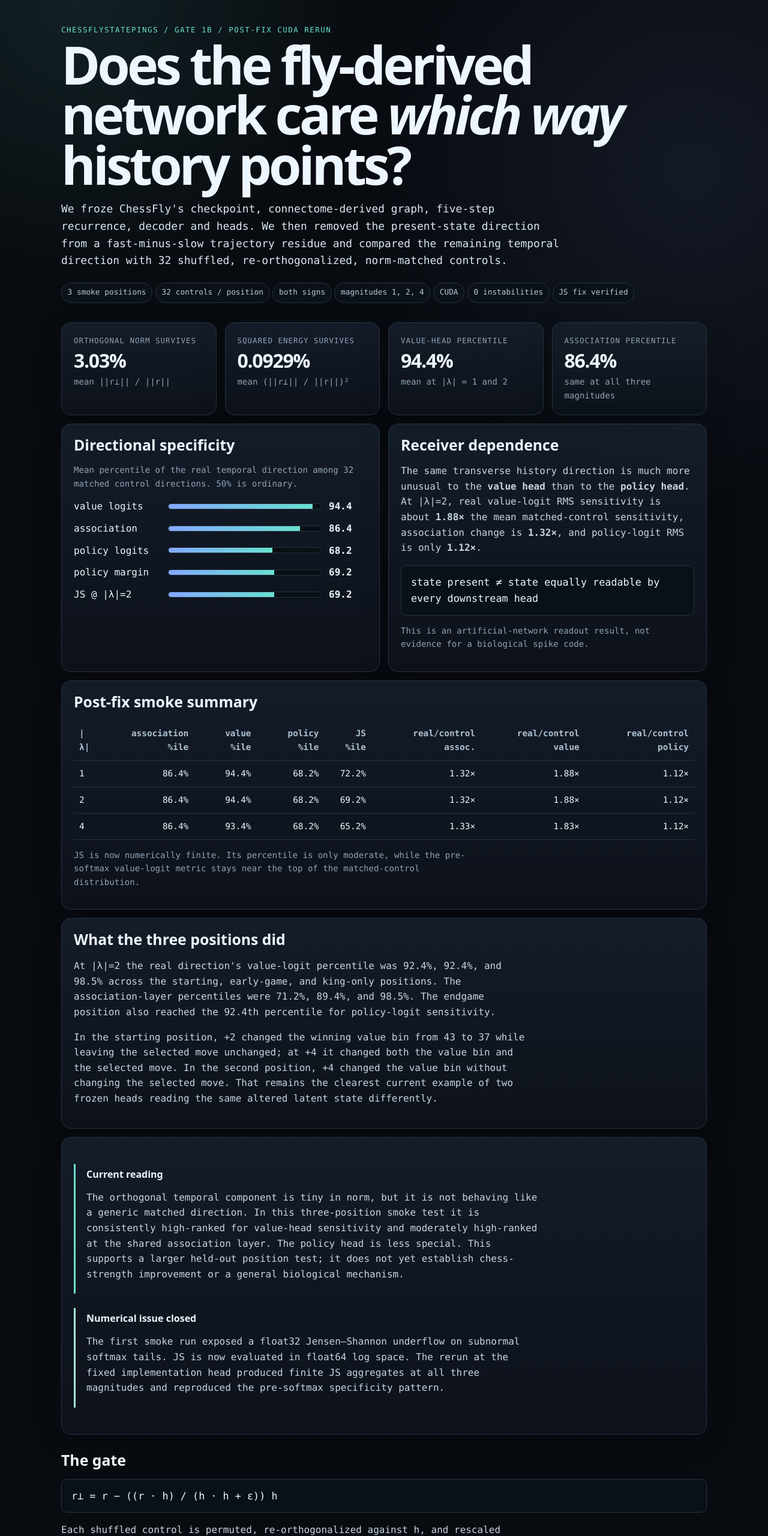
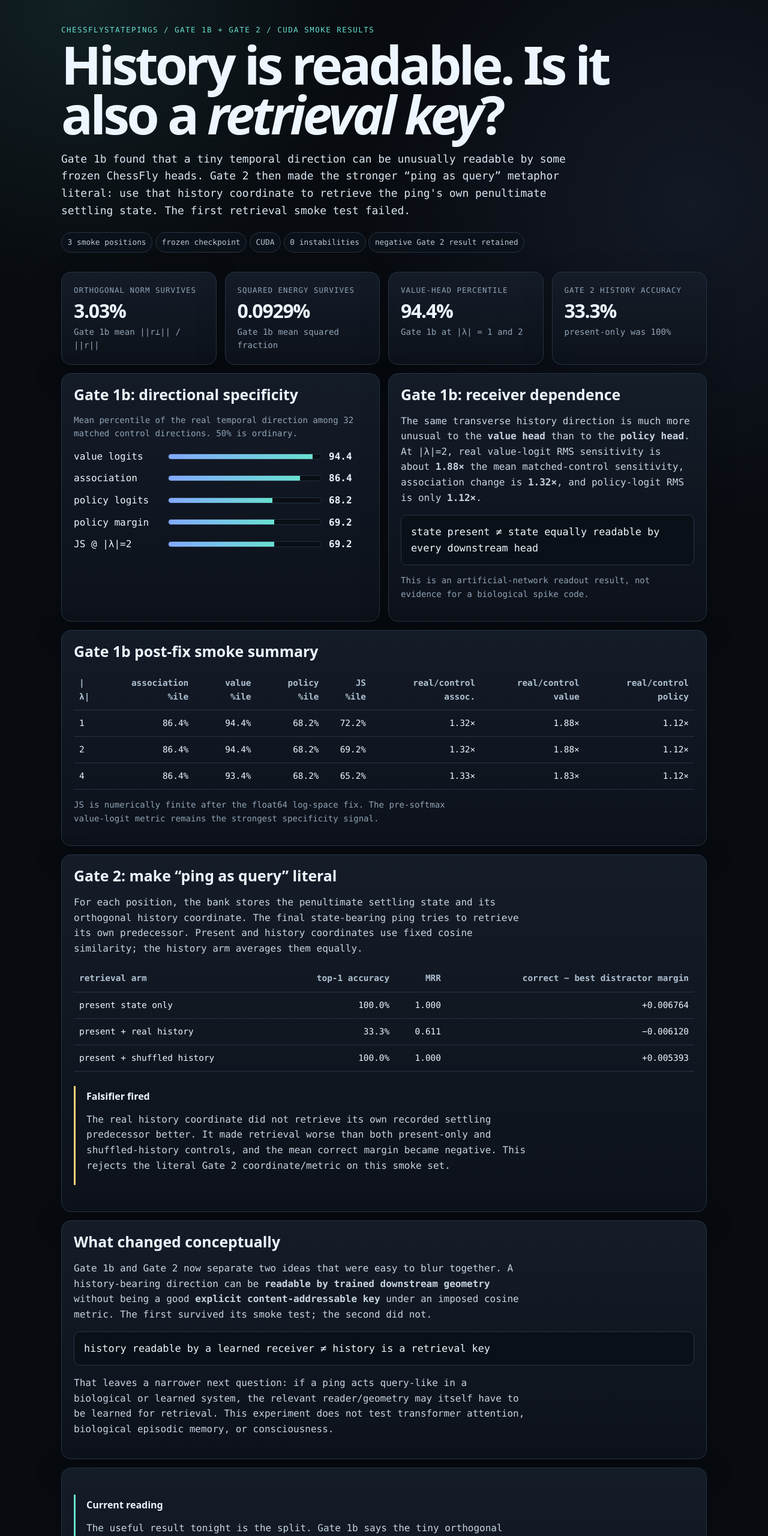
Before and after one commit to anttiluode/ChessFlyStatePings, a plain HTML site: page site/index.html in a window 1280 px wide. Shown: the top 2560 px of the page at 60% size. Drawn offline with Linux system fonts and the light colour scheme.

Commit message:
Add negative query-memory result to results site

```diff
--- a/site/index.html
+++ b/site/index.html
@@ -3,8 +3,8 @@
 <head>
   <meta charset="utf-8">
   <meta name="viewport" content="width=device-width,initial-scale=1">
-  <meta name="description" content="ChessFlyStatePings: directional history readout results on the frozen ChessFly model.">
-  <title>ChessFlyStatePings — Gate 1b results</title>
+  <meta name="description" content="ChessFlyStatePings: directional history readout and explicit query-memory results on the frozen ChessFly model.">
+  <title>ChessFlyStatePings — Gate 1b + Gate 2 results</title>
   <style>
     :root{color-scheme:dark;--bg:#080b10;--panel:#111821;--ink:#edf6ff;--muted:#91a4b7;--line:#263446;--accent:#68e0cf;--accent2:#84a9ff;--good:#a7f3d0;--warn:#ffd27a}
     *{box-sizing:border-box}html{scroll-behavior:smooth}
@@ -16,25 +16,25 @@
     .metric{grid-column:span 3}.half{grid-column:span 6}.wide{grid-column:span 12}.big{font:750 2rem/1 system-ui,sans-serif;letter-spacing:-.04em;margin:.5rem 0}.label{color:var(--muted);font-size:.78rem;text-transform:uppercase;letter-spacing:.08em}.note{color:var(--muted);font-size:.88rem}
     .barrow{display:grid;grid-template-columns:145px 1fr 64px;gap:12px;align-items:center;margin:11px 0}.track{height:10px;background:#0a0f15;border-radius:99px;overflow:hidden;border:1px solid #223043}.fill{height:100%;background:linear-gradient(90deg,var(--accent2),var(--accent))}
     table{width:100%;border-collapse:collapse;font-size:.9rem}th,td{padding:10px 9px;border-bottom:1px solid var(--line);text-align:right}th:first-child,td:first-child{text-align:left}th{color:#aec0d1;font-weight:600}
-    .callout{border-left:3px solid var(--accent);padding:4px 0 4px 18px;margin:24px 0}.verified{border-color:var(--good)}.equation{font-size:1.05rem;color:#eaf8ff;background:#0a1017;border:1px solid var(--line);border-radius:10px;padding:14px 16px;overflow:auto}
+    .callout{border-left:3px solid var(--accent);padding:4px 0 4px 18px;margin:24px 0}.verified{border-color:var(--good)}.negative{border-color:var(--warn)}.equation{font-size:1.05rem;color:#eaf8ff;background:#0a1017;border:1px solid var(--line);border-radius:10px;padding:14px 16px;overflow:auto}
     footer{margin-top:52px;padding-top:22px;border-top:1px solid var(--line);color:var(--muted);font-size:.85rem}@media(max-width:820px){.metric,.half{grid-column:span 12}.barrow{grid-template-columns:110px 1fr 54px}table{font-size:.78rem}}
   </style>
 </head>
 <body>
 <main class="wrap">
-  <div class="eyebrow">ChessFlyStatePings / Gate 1b / post-fix CUDA rerun</div>
-  <h1>Does the fly-derived network care <em>which way</em> history points?</h1>
-  <p class="lead">We froze ChessFly's checkpoint, connectome-derived graph, five-step recurrence, decoder and heads. We then removed the present-state direction from a fast-minus-slow trajectory residue and compared the remaining temporal direction with 32 shuffled, re-orthogonalized, norm-matched controls.</p>
-  <span class="pill">3 smoke positions</span><span class="pill">32 controls / position</span><span class="pill">both signs</span><span class="pill">magnitudes 1, 2, 4</span><span class="pill">CUDA</span><span class="pill">0 instabilities</span><span class="pill">JS fix verified</span>
+  <div class="eyebrow">ChessFlyStatePings / Gate 1b + Gate 2 / CUDA smoke results</div>
+  <h1>History is readable. Is it also a <em>retrieval key</em>?</h1>
+  <p class="lead">Gate 1b found that a tiny temporal direction can be unusually readable by some frozen ChessFly heads. Gate 2 then made the stronger “ping as query” metaphor literal: use that history coordinate to retrieve the ping's own penultimate settling state. The first retrieval smoke test failed.</p>
+  <span class="pill">3 smoke positions</span><span class="pill">frozen checkpoint</span><span class="pill">CUDA</span><span class="pill">0 instabilities</span><span class="pill">negative Gate 2 result retained</span>
 
   <section class="grid">
-    <div class="card metric"><div class="label">orthogonal norm survives</div><div class="big">3.03%</div><div class="note">mean ||r⊥|| / ||r||</div></div>
-    <div class="card metric"><div class="label">squared energy survives</div><div class="big">0.0929%</div><div class="note">mean (||r⊥|| / ||r||)²</div></div>
-    <div class="card metric"><div class="label">value-head percentile</div><div class="big">94.4%</div><div class="note">mean at |λ| = 1 and 2</div></div>
-    <div class="card metric"><div class="label">association percentile</div><div class="big">86.4%</div><div class="note">same at all three magnitudes</div></div>
+    <div class="card metric"><div class="label">orthogonal norm survives</div><div class="big">3.03%</div><div class="note">Gate 1b mean ||r⊥|| / ||r||</div></div>
+    <div class="card metric"><div class="label">squared energy survives</div><div class="big">0.0929%</div><div class="note">Gate 1b mean squared fraction</div></div>
+    <div class="card metric"><div class="label">value-head percentile</div><div class="big">94.4%</div><div class="note">Gate 1b at |λ| = 1 and 2</div></div>
+    <div class="card metric"><div class="label">Gate 2 history accuracy</div><div class="big">33.3%</div><div class="note">present-only was 100%</div></div>
 
     <div class="card half">
-      <h2>Directional specificity</h2>
+      <h2>Gate 1b: directional specificity</h2>
       <p class="note">Mean percentile of the real temporal direction among 32 matched control directions. 50% is ordinary.</p>
       <div class="barrow"><span>value logits</span><div class="track"><div class="fill" style="width:94.4%"></div></div><strong>94.4</strong></div>
       <div class="barrow"><span>association</span><div class="track"><div class="fill" style="width:86.4%"></div></div><strong>86.4</strong></div>
@@ -44,14 +44,14 @@
     </div>
 
     <div class="card half">
-      <h2>Receiver dependence</h2>
+      <h2>Gate 1b: receiver dependence</h2>
       <p>The same transverse history direction is much more unusual to the <b>value head</b> than to the <b>policy head</b>. At |λ|=2, real value-logit RMS sensitivity is about <b>1.88×</b> the mean matched-control sensitivity, association change is <b>1.32×</b>, and policy-logit RMS is only <b>1.12×</b>.</p>
       <div class="equation">state present ≠ state equally readable by every downstream head</div>
       <p class="note">This is an artificial-network readout result, not evidence for a biological spike code.</p>
     </div>
 
     <div class="card wide">
-      <h2>Post-fix smoke summary</h2>
+      <h2>Gate 1b post-fix smoke summary</h2>
       <table>
         <thead><tr><th>|λ|</th><th>association %ile</th><th>value %ile</th><th>policy %ile</th><th>JS %ile</th><th>real/control assoc.</th><th>real/control value</th><th>real/control policy</th></tr></thead>
         <tbody>
@@ -60,30 +60,46 @@
           <tr><td>4</td><td>86.4%</td><td>93.4%</td><td>68.2%</td><td>65.2%</td><td>1.33×</td><td>1.83×</td><td>1.12×</td></tr>
         </tbody>
       </table>
-      <p class="note">JS is now numerically finite. Its percentile is only moderate, while the pre-softmax value-logit metric stays near the top of the matched-control distribution.</p>
+      <p class="note">JS is numerically finite after the float64 log-space fix. The pre-softmax value-logit metric remains the strongest specificity signal.</p>
     </div>
 
     <div class="card wide">
-      <h2>What the three positions did</h2>
-      <p>At |λ|=2 the real direction's value-logit percentile was 92.4%, 92.4%, and 98.5% across the starting, early-game, and king-only positions. The association-layer percentiles were 71.2%, 89.4%, and 98.5%. The endgame position also reached the 92.4th percentile for policy-logit sensitivity.</p>
-      <p>In the starting position, +2 changed the winning value bin from 43 to 37 while leaving the selected move unchanged; at +4 it changed both the value bin and the selected move. In the second position, +4 changed the value bin without changing the selected move. That remains the clearest current example of two frozen heads reading the same altered latent state differently.</p>
+      <h2>Gate 2: make “ping as query” literal</h2>
+      <p>For each position, the bank stores the penultimate settling state and its orthogonal history coordinate. The final state-bearing ping tries to retrieve its own predecessor. Present and history coordinates use fixed cosine similarity; the history arm averages them equally.</p>
+      <table>
+        <thead><tr><th>retrieval arm</th><th>top-1 accuracy</th><th>MRR</th><th>correct − best distractor margin</th></tr></thead>
+        <tbody>
+          <tr><td>present state only</td><td>100.0%</td><td>1.000</td><td>+0.006764</td></tr>
+          <tr><td>present + real history</td><td>33.3%</td><td>0.611</td><td>−0.006120</td></tr>
+          <tr><td>present + shuffled history</td><td>100.0%</td><td>1.000</td><td>+0.005393</td></tr>
+        </tbody>
+      </table>
+      <div class="callout negative"><h3>Falsifier fired</h3><p>The real history coordinate did not retrieve its own recorded settling predecessor better. It made retrieval worse than both present-only and shuffled-history controls, and the mean correct margin became negative. This rejects the literal Gate 2 coordinate/metric on this smoke set.</p></div>
     </div>
 
     <div class="card wide">
-      <div class="callout"><h3>Current reading</h3><p>The orthogonal temporal component is tiny in norm, but it is not behaving like a generic matched direction. In this three-position smoke test it is consistently high-ranked for value-head sensitivity and moderately high-ranked at the shared association layer. The policy head is less special. This supports a larger held-out position test; it does not yet establish chess-strength improvement or a general biological mechanism.</p></div>
-      <div class="callout verified"><h3>Numerical issue closed</h3><p>The first smoke run exposed a float32 Jensen–Shannon underflow on subnormal softmax tails. JS is now evaluated in float64 log space. The rerun at the fixed implementation head produced finite JS aggregates at all three magnitudes and reproduced the pre-softmax specificity pattern.</p></div>
+      <h2>What changed conceptually</h2>
+      <p>Gate 1b and Gate 2 now separate two ideas that were easy to blur together. A history-bearing direction can be <b>readable by trained downstream geometry</b> without being a good <b>explicit content-addressable key</b> under an imposed cosine metric. The first survived its smoke test; the second did not.</p>
+      <div class="equation">history readable by a learned receiver ≠ history is a retrieval key</div>
+      <p>That leaves a narrower next question: if a ping acts query-like in a biological or learned system, the relevant reader/geometry may itself have to be learned for retrieval. This experiment does not test transformer attention, biological episodic memory, or consciousness.</p>
+    </div>
+
+    <div class="card wide">
+      <div class="callout"><h3>Current reading</h3><p>The useful result tonight is the split. Gate 1b says the tiny orthogonal temporal component is not generic to every frozen reader. Gate 2 says we cannot jump from that to “the ping searches recorded histories” using this explicit memory bank and equal-weight cosine score. The stronger metaphor was tested and lost.</p></div>
+      <div class="callout verified"><h3>Receipts retained</h3><p>Both positive-looking and negative smoke results are committed under <code>results/receipts/</code>, including exact model/artifact metadata. Both are preliminary n=3 measurements and remain bounded to the tested frozen checkpoint and coordinate construction.</p></div>
     </div>
   </section>
 
   <section>
-    <h2>The gate</h2>
+    <h2>The Gate 1b coordinate</h2>
     <div class="equation">r⊥ = r − ((r · h) / (h · h + ε)) h</div>
-    <p>Each shuffled control is permuted, re-orthogonalized against h, and rescaled to ||r⊥||. Every real/control direction is evaluated at both +λ and −λ; the larger effect is retained, preventing sign cherry-picking.</p>
+    <p>Each shuffled Gate 1b control is permuted, re-orthogonalized against h, and rescaled to ||r⊥||. Gate 2 reuses this coordinate but changes the question from downstream sensitivity to explicit memory retrieval.</p>
   </section>
 
   <footer>
-    <div>Verified run commit: <code>172ef6e06eb9a92bec104dbe6067b90596e8b5c7</code> · 2026-10-01 17:17:45 UTC · rho 0.75 · 32 controls · seed 0</div>
-    <div>Preliminary n=3 smoke result. Larger-position replication is the next scientific gate.</div>
+    <div>Gate 1b verified run: <code>172ef6e06eb9a92bec104dbe6067b90596e8b5c7</code> · 2026-10-01 17:17:45 UTC</div>
+    <div>Gate 2 verified run: <code>94e5c8d67dd03631662627e78d5c73a3b1499404</code> · 2026-10-01 17:59:03 UTC · rho 0.75 · seed 0</div>
+    <div>Both are preliminary n=3 smoke results. Negative results are retained rather than optimized away.</div>
   </footer>
 </main>
 </body>
```
